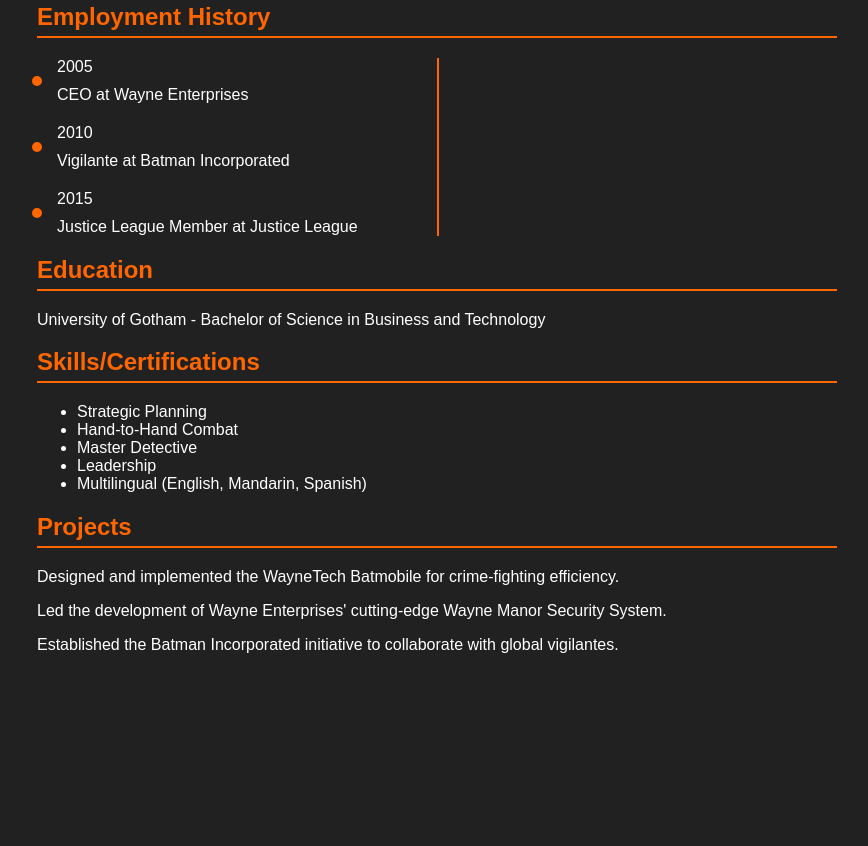
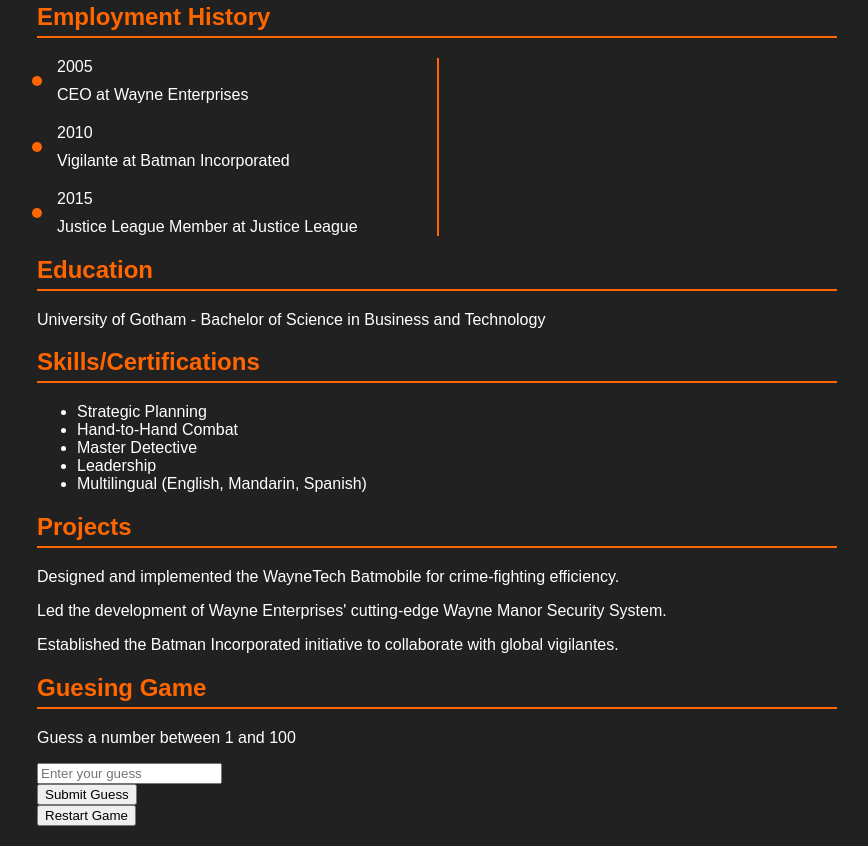
Before and after one commit to dtriska/cs4990g5, a plain HTML site: page index.html in a window 1280 px wide. Shown: the part 306-1152 px from the top of the page, without its empty margins (203-1071 px from the left). Before the commit the page ends 996 px from the top, so only its background shows below. Drawn offline with Linux system fonts and the light colour scheme.

Commit message:
guessing game

```diff
--- a/index.html
+++ b/index.html
@@ -48,6 +48,14 @@
       <p>Led the development of Wayne Enterprises' cutting-edge Wayne Manor Security System.</p>
       <p>Established the Batman Incorporated initiative to collaborate with global vigilantes.</p>
     </section>
+
+    <section>
+      <h2>Guesing Game</h2>
+      <p id="message"></p>
+      <input type="number" id="guess-input" placeholder="Enter your guess" style="display: none">
+      <button onclick="submitGuess()" id="submit-guess" style="display: none">Submit Guess</button>
+      <button onclick="initializeGame()">Restart Game</button>
+    </section>
   </div>
 
   <script src="script.js"></script>
--- a/script.js
+++ b/script.js
@@ -16,3 +16,46 @@
       timeline.appendChild(timelineItem);
     });
   });
+
+let secretNumber;
+let attempts = 0;
+
+function initializeGame() {
+  // Generate a random number between 1 and 100
+  secretNumber = Math.floor(Math.random() * 100) + 1;
+  attempts = 0;
+
+  // Display the input field and button
+  document.getElementById('guess-input').style.display = 'block';
+  document.getElementById('submit-guess').style.display = 'block';
+
+  // Display the initial message
+  displayMessage('Guess a number between 1 and 100');
+}
+
+function submitGuess() {
+  // Get the user's guess from the input field
+  const userGuess = parseInt(document.getElementById('guess-input').value);
+
+  // Check if the guess is correct
+  if (userGuess === secretNumber) {
+    displayMessage(`Congratulations! You guessed the number in ${attempts} attempts.`);
+    // Hide the input field and button after the game is won
+    document.getElementById('guess-input').style.display = 'none';
+    document.getElementById('submit-guess').style.display = 'none';
+  } else {
+    // Provide a hint whether the secret number is higher or lower
+    const hint = userGuess < secretNumber ? 'Higher' : 'Lower';
+    displayMessage(`${hint}! Try again.`);
+    // Increment the attempts
+    attempts++;
+  }
+}
+
+function displayMessage(message) {
+  // Display the message to the user
+  document.getElementById('message').innerText = message;
+}
+
+// Call initializeGame when the page loads
+initializeGame();
```
